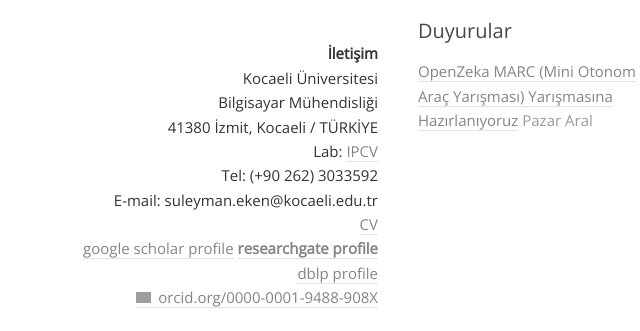
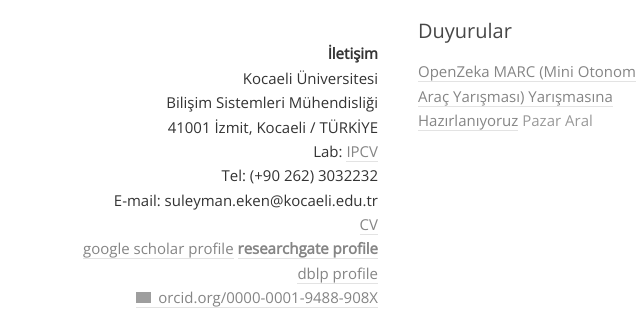
Before and after one commit to suleymaneken/suleymaneken.github.io, a plain HTML site: page page/1/index.html in a window 1280 px wide. Shown: the part 267-598 px from the top of the page, 467-1107 px from the left. Drawn offline with nearby package versions, Linux system fonts and the light colour scheme; grey boxes are pictures that could not be loaded.

Commit message:
Update index.html

```diff
--- a/page/1/index.html
+++ b/page/1/index.html
@@ -60,10 +60,10 @@
 	<p><img class="wp-image-135 alignleft" src="http://www.suleymaneken.com/wp-content/uploads/2016/03/slymnnn.jpg" alt="" width="299" height="299" srcset="https://suleymaneken.github.io/wp-content/uploads/2016/03/slymnnn-150x150.jpg 150w, https://suleymaneken.github.io/wp-content/uploads/2016/03/slymnnn-300x300.jpg 300w, https://suleymaneken.github.io/wp-content/uploads/2016/03/slymnnn-768x768.jpg 768w, https://suleymaneken.github.io/wp-content/uploads/2016/03/slymnnn.jpg 879w" sizes="(max-width: 299px) 100vw, 299px"></p>
 <p style="text-align: right;"><strong>İletişim</strong><br>
 Kocaeli Üniversitesi<br>
-Bilgisayar Mühendisliği<br>
-41380 İzmit, Kocaeli / TÜRKİYE<br>
+Bilişim Sistemleri Mühendisliği<br>
+41001 İzmit, Kocaeli / TÜRKİYE<br>
 Lab: <a href="http://ipcv.kocaeli.edu.tr/wp/" target="_blank">IPCV</a><br>
-Tel: (+90 262) 3033592<br>
+Tel: (+90 262) 3032232<br>
 E-mail: suleyman.eken@kocaeli.edu.tr<br>
 <a href="http://www.suleymaneken.com/wp-content/uploads/2017/07/Suleyman_Eken_CV5.pdf">CV</a><br>
 <a href="https://scholar.google.com.tr/citations?user=sAJq5VkAAAAJ&hl=en">google scholar profile</a> <strong><a href="https://www.researchgate.net/profile/Sueleyman_Eken">researchgate profile</a></strong> <a href="http://dblp1.uni-trier.de/pers/hd/e/Eken:S=uuml=leyman">dblp profile</a><br>
```
